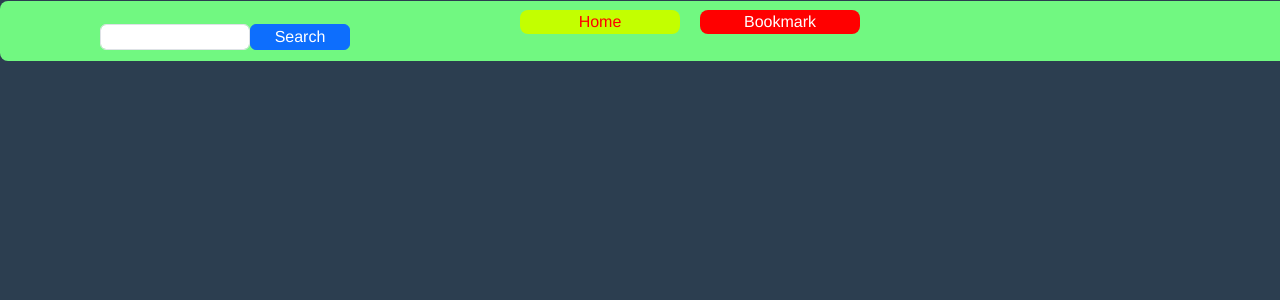
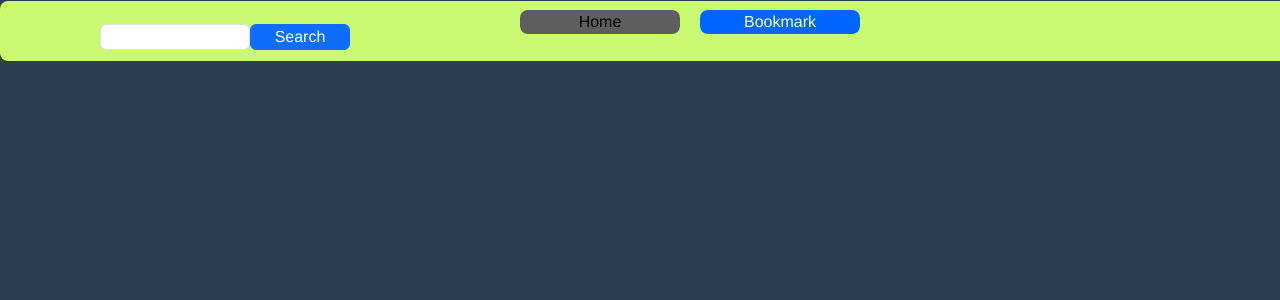
Before and after one commit to Jedsada31/ProjectIR-frontend, a Vue app: page / in a window 1280 px wide. In both pictures the pointer is over the link "Home". Shown: the top 300 px of the page. Built offline with nearby package versions, Linux system fonts and the light colour scheme; a web font is replaced by a local one.

Commit message:
add some css

```diff
--- a/src/components/NavbarCom.vue
+++ b/src/components/NavbarCom.vue
@@ -110,7 +110,7 @@ MDBNavbar {
 .bg {
   top: 1px;
   position: fixed;
-  background-color: #71f881;
+  background-color: #c9f871;
   height: 60px;
   width: 1490px;
   margin-right: 0.5rem;
@@ -125,7 +125,7 @@ MDBNavbar {
 .ribbon {
   position: fixed;
   margin: 0px 0px 0px 520px;
-  background-color: red;
+  background-color: rgb(0, 102, 255);
   color: white;
   top: 10px;
   width: 160px;
@@ -136,7 +136,7 @@ MDBNavbar {
 .ribbon2 {
   position: fixed;
   margin: 0px 0px 0px 700px;
-  background-color: red;
+  background-color: rgb(0, 102, 255);
   color: white;
   top: 10px;
   width: 160px;
@@ -147,8 +147,8 @@ MDBNavbar {
 .ribbon:hover {
   position: fixed;
   margin: 0px 0px 0px 520px;
-  background-color: rgb(195, 255, 0);
-  color: rgb(255, 0, 0);
+  background-color: rgb(94, 94, 94);
+  color: rgb(0, 0, 0);
   top: 10px;
   width: 160px;
   text-align: center;
@@ -156,8 +156,8 @@ MDBNavbar {
 .ribbon2:hover {
   position: fixed;
   margin: 0px 0px 0px 700px;
-  background-color: rgb(195, 255, 0);
-  color: rgb(255, 0, 0);
+  background-color: rgb(94, 94, 94);
+  color: rgb(0, 0, 0);
   top: 10px;
   width: 160px;
   text-align: center;
--- a/src/components/animeCard.vue
+++ b/src/components/animeCard.vue
@@ -31,12 +31,12 @@ export default {
   /* padding: 50px; */
   width: 250px;
   cursor: pointer;
-  border: 5px solid #fad61f;
+  border: 5px solid #6b4c08;
   margin-bottom: 18px;
 }
 .anime-card:hover {
   transform: scale(1.01);
-  box-shadow: 0 3px 12px 0 rgba(252, 0, 0, 0.459);
+  box-shadow: 0 3px 12px 0 rgba(182, 202, 0, 0.459);
 }
 .anime-link {
   color: #000000;
```
